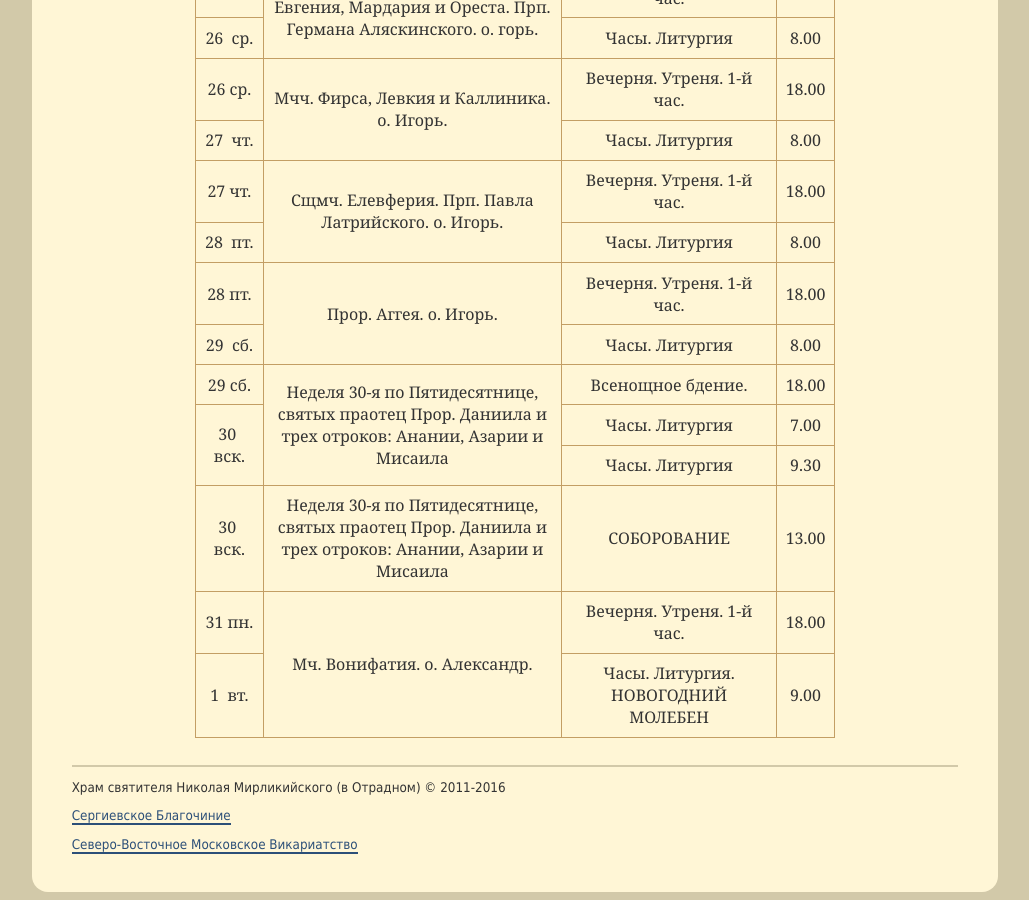
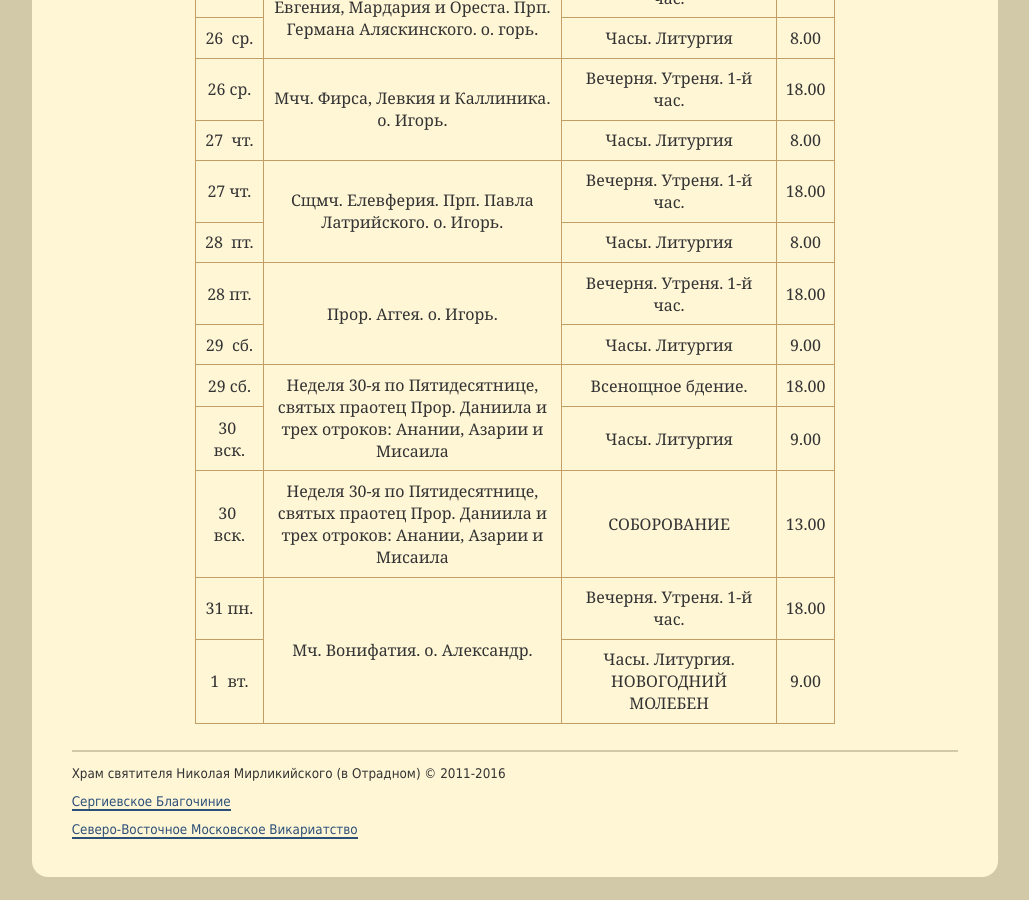
Before and after one commit to hramotradnoe/hramotradnoe.github.io, a Jekyll site: the page built from schedule/index.html, in a window 1280 px wide and 900 px high, scrolled down 2743 px. Shown: the whole window, without its empty margins (125-1154 px from the left). Built offline with Jekyll 4.4.1, drawn with Linux system fonts in a browser that asks for light colours.

Commit message:
Update schedule.yml

```diff
--- a/_data/schedule.yml
+++ b/_data/schedule.yml
@@ -216,7 +216,7 @@ timetable:
         time  : '18.00'
         title : "Вечерня. Утреня. 1-й час."
       - day   : 29&nbsp; сб.
-        time  : '8.00'
+        time  : '9.00'
         title : "Часы. Литургия"
  - description : "Неделя 30-я по Пятидесятнице, святых праотец Прор. Даниила и трех отроков: Анании, Азарии и Мисаила"
    services    :
@@ -224,10 +224,7 @@ timetable:
         time  : '18.00'
         title : "Всенощное бдение."
       - day   : 30&nbsp; вск.
-        time  : '7.00'
-        title : "Часы. Литургия"
-      - day   : 30&nbsp; вск.
-        time  : '9.30'
+        time  : '9.00'
         title : "Часы. Литургия"
  - description : "Неделя 30-я по Пятидесятнице, святых праотец Прор. Даниила и трех отроков: Анании, Азарии и Мисаила"
    services    :
```
